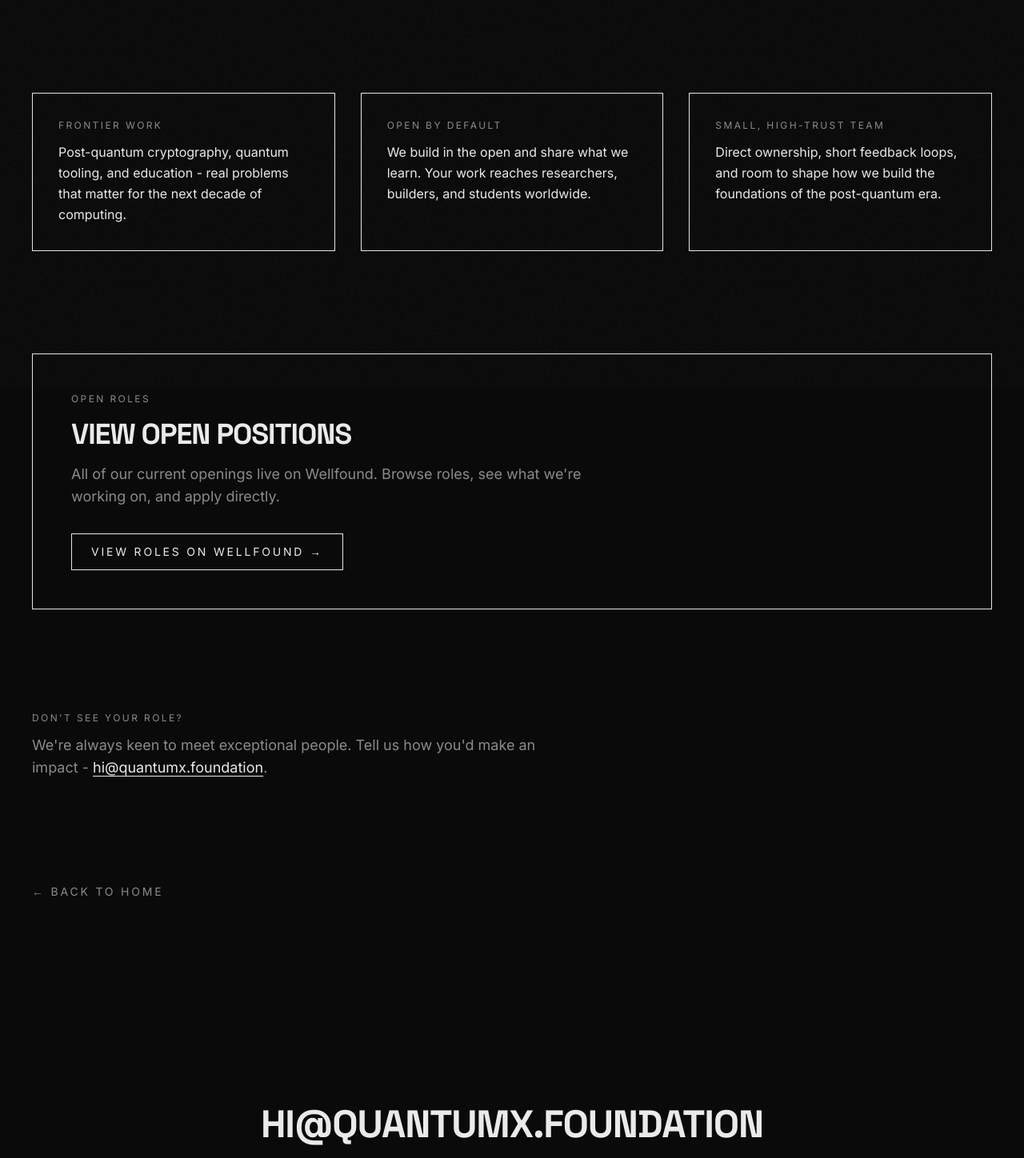
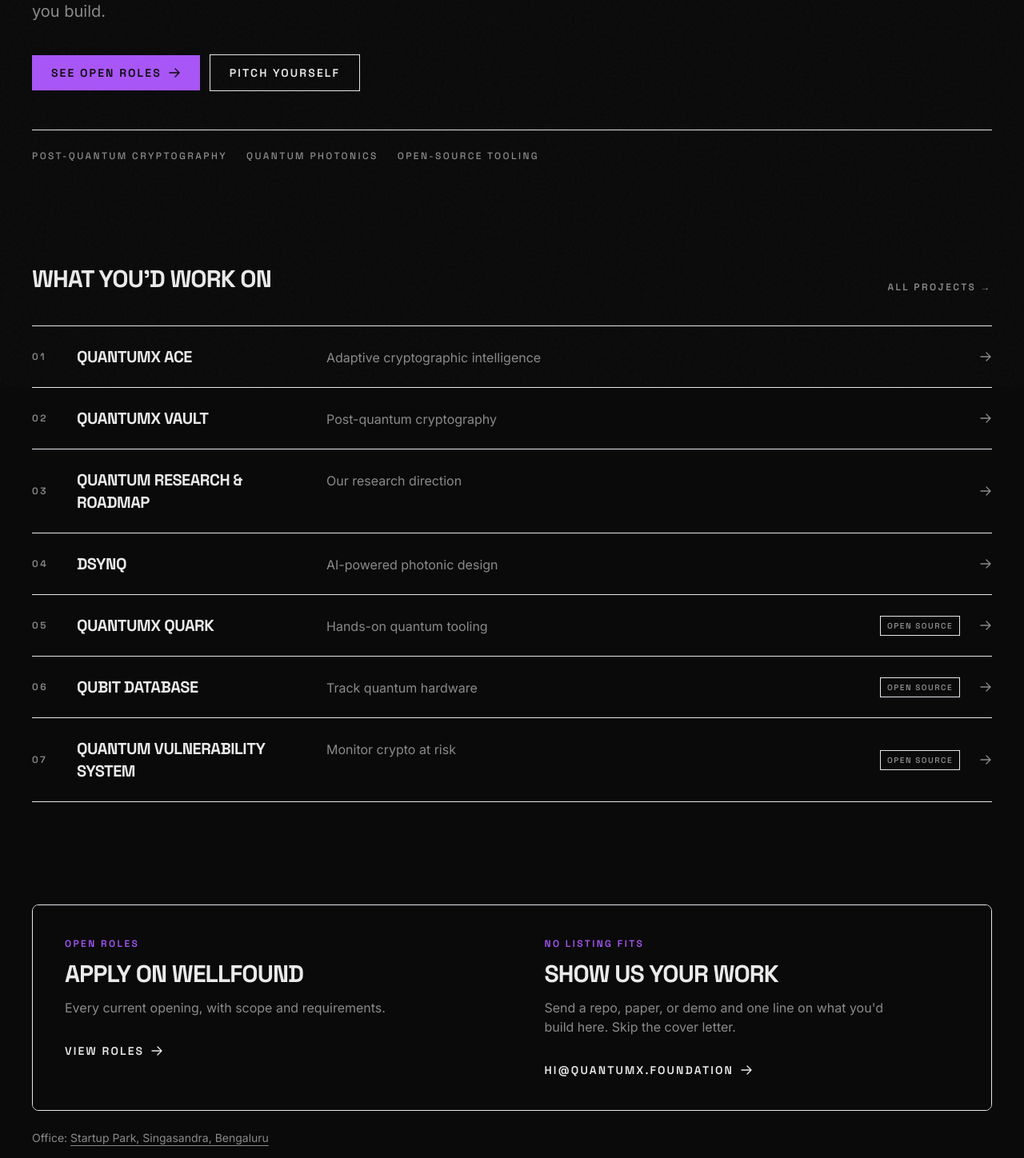
Before and after one commit to appetite-studio-team/quantumx.foundation, a Next.js app: page /careers in a window 1280 px wide. Shown: the part 316-1764 px from the top of the page at 80% size. Built offline with nearby package versions, Linux system fonts and the light colour scheme.

Commit message:
✨ feat(careers): redesign the careers page around the post-quantum stack

```diff
--- a/app/careers/CareersPage.tsx
+++ b/app/careers/CareersPage.tsx
@@ -4,139 +4,213 @@
 import { motion } from 'framer-motion';
 import { defaultViewport, defaultTransition } from '@/lib/motion-variants';
 import { site } from '@/content/site';
+import { projectsContent } from '@/content/projects';
 
-const values = [
-  {
-    label: 'Frontier work',
-    description:
-      'Post-quantum cryptography, quantum tooling, and education - real problems that matter for the next decade of computing.',
-  },
-  {
-    label: 'Open by default',
-    description:
-      'We build in the open and share what we learn. Your work reaches researchers, builders, and students worldwide.',
-  },
-  {
-    label: 'Small, high-trust team',
-    description:
-      'Direct ownership, short feedback loops, and room to shape how we build the foundations of the post-quantum era.',
-  },
-];
+const focusAreas = ['Post-quantum cryptography', 'Quantum photonics', 'Open-source tooling'];
+
+function ArrowIcon({ className = 'h-4 w-4' }: { className?: string }) {
+  return (
+    <svg className={className} fill="none" viewBox="0 0 24 24" strokeWidth={2} stroke="currentColor" aria-hidden="true">
+      <path strokeLinecap="round" strokeLinejoin="round" d="M13.5 4.5 21 12m0 0-7.5 7.5M21 12H3" />
+    </svg>
+  );
+}
 
 export function CareersPage() {
+  const pitchHref = `mailto:${site.email}?subject=${encodeURIComponent('Careers: ')}`;
+
   return (
     <main className="min-h-screen bg-background text-text-primary">
-      {/* Hero */}
+      {/* Hero: pitch + the two ways in */}
       <section className="mx-auto max-w-7xl px-6 pt-32 pb-section md:pt-40 md:px-10">
         <motion.div
           initial={{ opacity: 0, y: 32 }}
           animate={{ opacity: 1, y: 0 }}
           transition={defaultTransition}
         >
-          <h1 className="font-heading text-clamp-display font-bold uppercase leading-none tracking-tight-heading text-text-primary">
-            Careers
+          <span className="font-heading text-xs font-semibold uppercase tracking-[0.2em] text-accent">
+            Careers · Bengaluru
+          </span>
+          <h1 className="mt-4 font-heading text-clamp-display font-bold uppercase leading-none tracking-tight-heading text-text-primary">
+            Build the post-quantum stack
           </h1>
-          <p className="mt-6 max-w-3xl text-lg text-gray-secondary md:text-xl">
-            We&apos;re building the foundations of the post-quantum era - and we&apos;re looking for
-            people who want to build it with us.
+          <p className="mt-6 max-w-2xl text-lg text-gray-secondary md:text-xl">
+            A small team shipping real products, not slide decks. You own what you build.
           </p>
+
+          <div className="mt-10 flex flex-col gap-3 sm:flex-row sm:items-center">
+            <a
+              href={site.wellfoundJobsUrl}
+              target="_blank"
+              rel="noopener noreferrer"
+              className="group inline-flex items-center justify-center gap-2 bg-accent px-6 py-3 font-heading text-sm font-semibold uppercase tracking-[0.15em] text-background"
+              data-magnetic
+            >
+              See open roles
+              <ArrowIcon className="h-4 w-4 transition-transform duration-300 group-hover:translate-x-1" />
+            </a>
+            <a
+              href={pitchHref}
+              className="inline-flex items-center justify-center border border-gray-secondary/30 px-6 py-3 font-heading text-sm font-semibold uppercase tracking-[0.15em] text-text-primary transition-colors hover:border-accent hover:text-accent"
+              data-magnetic
+            >
+              Pitch yourself
+            </a>
+          </div>
+
+          <ul className="mt-12 flex flex-wrap gap-x-6 gap-y-2 border-t border-gray-secondary/15 pt-6">
+            {focusAreas.map((area) => (
+              <li
+                key={area}
+                className="font-heading text-xs font-medium uppercase tracking-[0.2em] text-gray-secondary"
+              >
+                {area}
+              </li>
+            ))}
+          </ul>
         </motion.div>
       </section>
 
-      {/* Why join */}
-      <section className="mx-auto max-w-7xl px-6 pb-section md:px-10">
-        <motion.div
-          className="grid gap-6 sm:grid-cols-2 lg:grid-cols-3 md:gap-8"
+      {/* What you'd work on: the actual product surface */}
+      <section
+        aria-labelledby="work-heading"
+        className="mx-auto max-w-7xl px-6 pb-section md:px-10"
+      >
+        <div className="mb-8 flex flex-col gap-3 md:mb-10 md:flex-row md:items-end md:justify-between">
+          <h2
+            id="work-heading"
+            className="font-heading text-2xl font-bold uppercase leading-tight tracking-tight-heading text-text-primary md:text-3xl"
+          >
+            What you&apos;d work on
+          </h2>
+          <Link
+            href="/projects"
+            className="font-heading text-xs font-semibold uppercase tracking-[0.2em] text-gray-secondary transition-colors hover:text-accent"
+          >
+            All projects →
+          </Link>
+        </div>
+
+        <motion.ul
+          className="border-t border-gray-secondary/15"
           initial="hidden"
           whileInView="visible"
           viewport={defaultViewport}
           variants={{
-            visible: { transition: { staggerChildren: 0.08, delayChildren: 0.1 } },
+            visible: { transition: { staggerChildren: 0.05, delayChildren: 0.05 } },
             hidden: {},
           }}
         >
-          {values.map(({ label, description }) => (
-            <motion.div
-              key={label}
-              variants={{
-                hidden: { opacity: 0, y: 20 },
-                visible: { opacity: 1, y: 0 },
-              }}
+          {projectsContent.projects.map((project) => {
+            const external = project.href.startsWith('http');
+            const row = (
+              <>
+                <span className="w-8 shrink-0 font-heading text-xs font-semibold tracking-[0.2em] text-gray-secondary">
+                  {project.number}
+                </span>
+                <span className="flex min-w-0 flex-1 flex-col gap-1 md:flex-row md:items-baseline md:gap-6">
+                  <span className="font-heading text-lg font-bold uppercase leading-tight tracking-tight text-text-primary transition-colors duration-300 group-hover:text-accent md:w-72 md:shrink-0 md:text-xl">
+                    {project.name}
+                  </span>
+                  <span className="text-sm text-gray-secondary md:text-base">{project.tagline}</span>
+                </span>
+                {project.group === 'opensource' && (
+                  <span className="hidden shrink-0 border border-gray-secondary/25 px-2 py-1 font-heading text-[10px] font-semibold uppercase tracking-[0.15em] text-gray-secondary sm:inline">
+                    Open source
+                  </span>
+                )}
+                <ArrowIcon className="h-4 w-4 shrink-0 text-gray-secondary transition-all duration-300 group-hover:translate-x-1 group-hover:text-accent" />
+              </>
+            );
+            const rowClass =
+              'group flex items-center gap-4 py-5 md:gap-6 md:py-6';
+
+            return (
+              <motion.li
+                key={project.number}
+                variants={{ hidden: { opacity: 0, y: 12 }, visible: { opacity: 1, y: 0 } }}
                 transition={defaultTransition}
-              className="flex flex-col border border-gray-secondary/20 p-6 md:p-8"
+                className="border-b border-gray-secondary/15"
               >
-              <span className="text-xs uppercase tracking-[0.2em] text-gray-secondary">
-                {label}
-              </span>
-              <span className="mt-3 text-base leading-relaxed text-text-primary">
-                {description}
-              </span>
-            </motion.div>
-          ))}
-        </motion.div>
+                {external ? (
+                  <a href={project.href} target="_blank" rel="noopener noreferrer" className={rowClass}>
+                    {row}
+                  </a>
+                ) : (
+                  <Link href={project.href} className={rowClass}>
+                    {row}
+                  </Link>
+                )}
+              </motion.li>
+            );
+          })}
+        </motion.ul>
       </section>
 
-      {/* Open roles CTA */}
+      {/* How to apply: two clear paths */}
       <section className="mx-auto max-w-7xl px-6 pb-section md:px-10">
         <motion.div
-          initial={{ opacity: 0, y: 24 }}
-          whileInView={{ opacity: 1, y: 0 }}
-          viewport={defaultViewport}
-          transition={defaultTransition}
-          className="border border-gray-secondary/20 p-8 md:p-12"
-        >
-          <p className="text-xs uppercase tracking-[0.2em] text-gray-secondary">Open roles</p>
-          <h2 className="mt-4 font-heading text-3xl font-bold uppercase leading-tight tracking-tight-heading text-text-primary md:text-4xl">
-            View open positions
-          </h2>
-          <p className="mt-4 max-w-2xl text-base text-gray-secondary md:text-lg">
-            All of our current openings live on Wellfound. Browse roles, see what we&apos;re working
-            on, and apply directly.
-          </p>
-          <a
-            href={site.wellfoundJobsUrl}
-            target="_blank"
-            rel="noopener noreferrer"
-            className="mt-8 inline-flex items-center border border-accent/50 px-6 py-3 text-sm uppercase tracking-[0.2em] text-text-primary transition-colors hover:border-accent hover:text-accent"
-          >
-            View roles on Wellfound →
-          </a>
-        </motion.div>
-      </section>
-
-      {/* Nothing fits? */}
-      <section className="mx-auto max-w-7xl px-6 pb-section md:px-10">
-        <motion.div
+          className="grid gap-px overflow-hidden rounded-lg border border-gray-secondary/20 bg-gray-secondary/20 md:grid-cols-2"
           initial={{ opacity: 0, y: 24 }}
           whileInView={{ opacity: 1, y: 0 }}
           viewport={defaultViewport}
           transition={defaultTransition}
         >
-          <p className="text-xs uppercase tracking-[0.2em] text-gray-secondary">
-            Don&apos;t see your role?
+          <a
+            href={site.wellfoundJobsUrl}
+            target="_blank"
+            rel="noopener noreferrer"
+            className="group flex flex-col bg-background p-8 transition-colors hover:bg-gray-secondary/5 md:p-10"
+          >
+            <span className="font-heading text-xs font-semibold uppercase tracking-[0.2em] text-accent">
+              Open roles
+            </span>
+            <h2 className="mt-3 font-heading text-2xl font-bold uppercase leading-tight tracking-tight-heading text-text-primary md:text-3xl">
+              Apply on Wellfound
+            </h2>
+            <p className="mt-3 max-w-md text-base text-gray-secondary">
+              Every current opening, with scope and requirements.
             </p>
-          <p className="mt-3 max-w-2xl text-base text-gray-secondary md:text-lg">
-            We&apos;re always keen to meet exceptional people. Tell us how you&apos;d make an
-            impact -{' '}
+            <span className="mt-8 inline-flex items-center gap-2 font-heading text-sm font-semibold uppercase tracking-[0.15em] text-text-primary transition-colors group-hover:text-accent">
+              View roles
+              <ArrowIcon className="h-4 w-4 transition-transform duration-300 group-hover:translate-x-1" />
+            </span>
+          </a>
+
           <a
-              href={`mailto:${site.email}`}
-              className="text-text-primary underline underline-offset-4 hover:text-accent"
+            href={pitchHref}
+            className="group flex flex-col bg-background p-8 transition-colors hover:bg-gray-secondary/5 md:p-10"
           >
+            <span className="font-heading text-xs font-semibold uppercase tracking-[0.2em] text-accent">
+              No listing fits
+            </span>
+            <h2 className="mt-3 font-heading text-2xl font-bold uppercase leading-tight tracking-tight-heading text-text-primary md:text-3xl">
+              Show us your work
+            </h2>
+            <p className="mt-3 max-w-md text-base text-gray-secondary">
+              Send a repo, paper, or demo and one line on what you&apos;d build here. Skip the
+              cover letter.
+            </p>
+            <span className="mt-8 inline-flex items-center gap-2 font-heading text-sm font-semibold uppercase tracking-[0.15em] text-text-primary transition-colors group-hover:text-accent">
               {site.email}
+              <ArrowIcon className="h-4 w-4 transition-transform duration-300 group-hover:translate-x-1" />
+            </span>
           </a>
-            .
+        </motion.div>
+
+        {site.address && (
+          <p className="mt-6 text-sm text-gray-secondary">
+            Office:{' '}
+            <a
+              href={site.mapUrl}
+              target="_blank"
+              rel="noopener noreferrer"
+              className="underline underline-offset-4 transition-colors hover:text-accent"
+            >
+              Startup Park, Singasandra, Bengaluru
+            </a>
           </p>
-        </motion.div>
-      </section>
-
-      {/* Back to home */}
-      <section className="mx-auto max-w-7xl px-6 pb-section md:px-10">
-        <Link
-          href="/"
-          className="text-sm uppercase tracking-[0.2em] text-gray-secondary hover:text-accent"
-        >
-          ← Back to home
-        </Link>
+        )}
       </section>
     </main>
   );
--- a/app/careers/page.tsx
+++ b/app/careers/page.tsx
@@ -4,14 +4,14 @@
 export const metadata: Metadata = {
   title: 'Careers',
   description:
-    'Join QuantumX Foundation - explore open roles and help build the foundations of the post-quantum era.',
+    'Work on post-quantum cryptography, quantum photonics, and open quantum tooling at QuantumX in Bengaluru.',
   alternates: {
     canonical: '/careers/',
   },
   openGraph: {
     title: 'Careers - QuantumX Foundation',
     description:
-      'Join QuantumX Foundation - explore open roles and help build the foundations of the post-quantum era.',
+      'Work on post-quantum cryptography, quantum photonics, and open quantum tooling at QuantumX in Bengaluru.',
     url: 'https://quantumx.foundation/careers/',
     images: [
       {
@@ -26,7 +26,7 @@
     card: 'summary_large_image',
     title: 'Careers - QuantumX Foundation',
     description:
-      'Join QuantumX Foundation - explore open roles and help build the foundations of the post-quantum era.',
+      'Work on post-quantum cryptography, quantum photonics, and open quantum tooling at QuantumX in Bengaluru.',
     images: ['/images/og-cover.png'],
   },
 };
```
Lines whose indentation alone changed are shown as unchanged.
